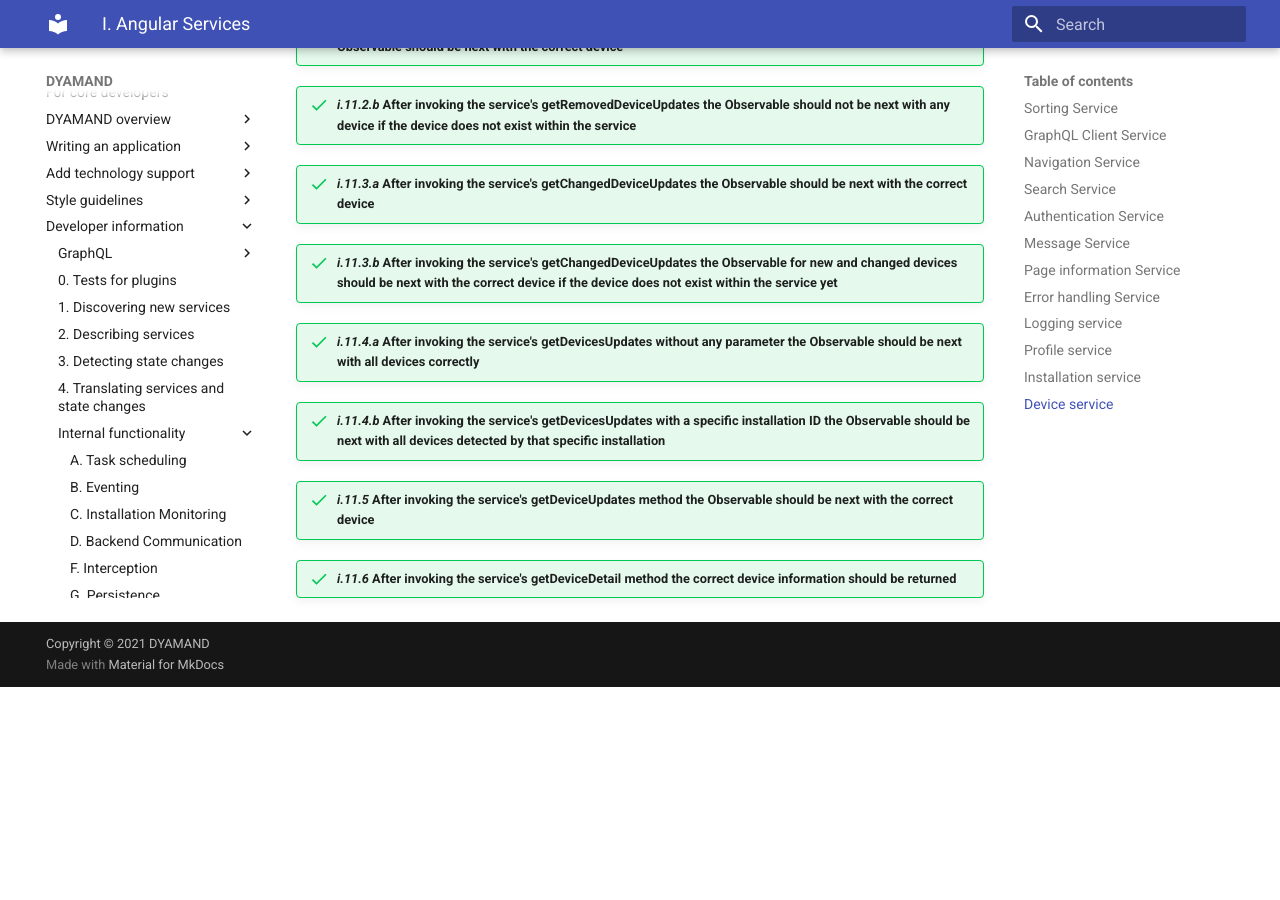
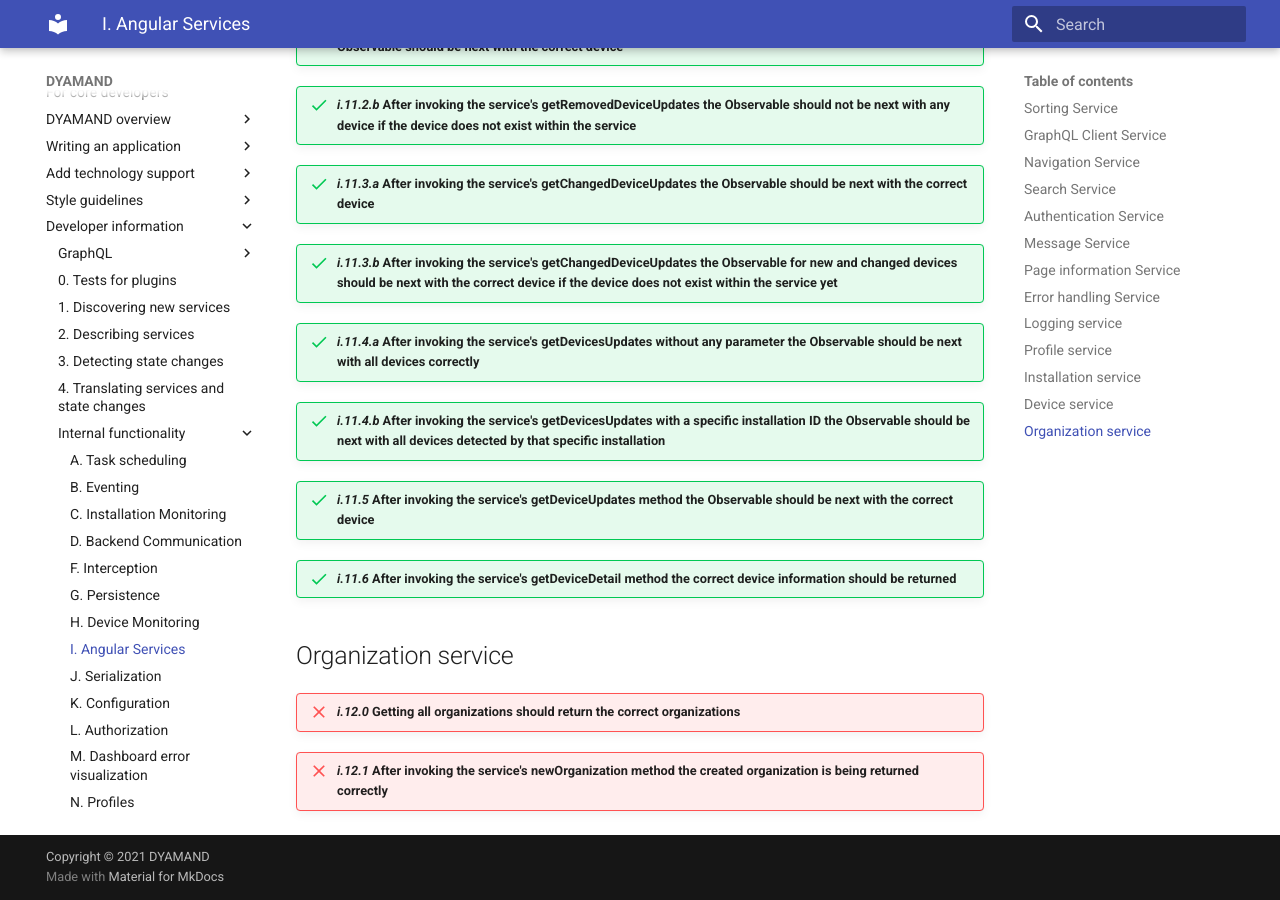
Before and after one commit to dyamand/dyamand.github.io, an MkDocs documentation site: the page built from docs/developer/angular_services.md, in a window 1280 px wide and 900 px high, scrolled down 5163 px. Built offline with MkDocs 1.6.1 and Material for MkDocs 9.7.7, drawn with Linux system fonts in a browser that asks for light colours; before the commit the page ends 5850 px from its top, so only the background shows below that.

Commit message:
Added test description for organization service

```diff
--- a/docs/developer/angular_services.md
+++ b/docs/developer/angular_services.md
@@ -98,3 +98,8 @@
 !!! success "_i.11.4.b_ After invoking the service's getDevicesUpdates with a specific installation ID the Observable should be next with all devices detected by that specific installation"
 !!! success "_i.11.5_ After invoking the service's getDeviceUpdates method the Observable should be next with the correct device"
 !!! success "_i.11.6_ After invoking the service's getDeviceDetail method the correct device information should be returned"
+
+## Organization service
+
+!!! failure "_i.12.0_ Getting all organizations should return the correct organizations"
+!!! failure "_i.12.1_ After invoking the service's newOrganization method the created organization is being returned correctly"
```
